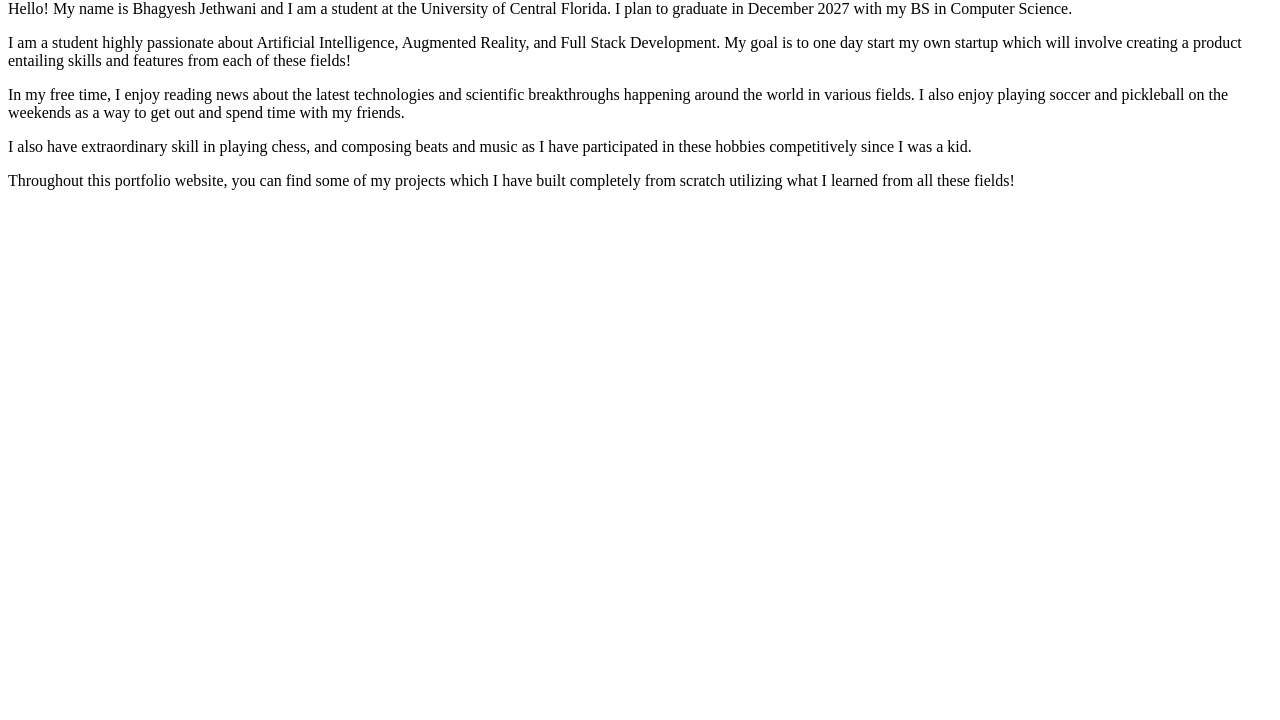
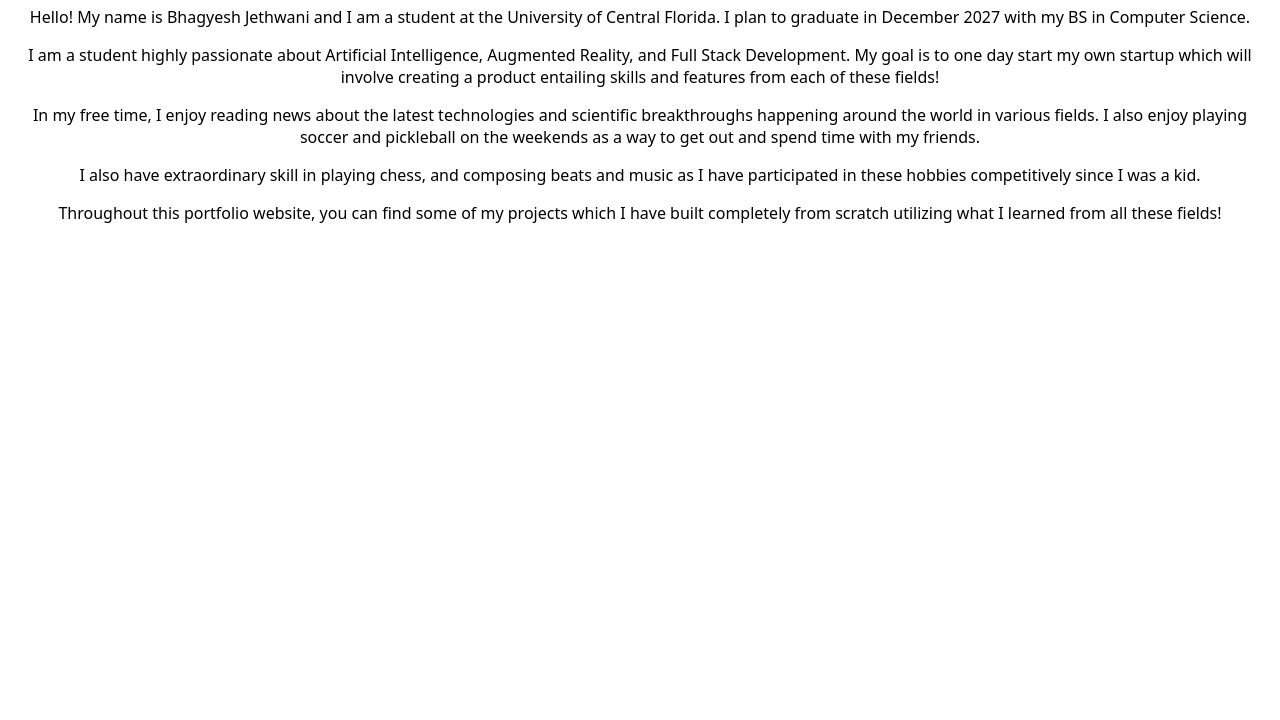
Before and after one commit to Babagesh/bhagyesh-portfolio, a plain HTML site: page aboutme.html in a window 1280 px wide. Shown: the part 80-800 px from the top of the page. Drawn offline with Linux system fonts and the light colour scheme.

Commit message:
basic css done

```diff
--- a/aboutme.css
+++ b/aboutme.css
@@ -1,3 +1,11 @@
+*{
+    font-family: system-ui, -apple-system, BlinkMacSystemFont, 'Segoe UI', Roboto, Oxygen, Ubuntu, Cantarell, 'Open Sans', 'Helvetica Neue', sans-serif;
+}
+
 h1{
     text-align: center;
 }
+
+.aboutme{
+    text-align:center;
+}
--- a/aboutme.html
+++ b/aboutme.html
@@ -7,11 +7,12 @@
 </head>
 <body>
     <h1> About Me!</h1>
-    <p> Hello! My name is Bhagyesh Jethwani and I am a student at the University of Central Florida. I plan to graduate in December 2027 with my BS in Computer Science.</p>
-    <p>I am a student highly passionate about Artificial Intelligence, Augmented Reality, and Full Stack Development. My goal is to one day start my own startup which will involve creating a product entailing skills and features from each of these fields!</p>
-    <p>In my free time, I enjoy reading news about the latest technologies and scientific breakthroughs happening around the world in various fields. I also enjoy playing soccer and pickleball on the weekends as a way to get out and spend time with my friends. </p>
-    <p>I also have extraordinary skill in playing chess, and composing beats and music as I have participated in these hobbies competitively since I was a kid.</p>
-    <p>Throughout this portfolio website, you can find some of my projects which I have built completely from scratch utilizing what I learned from all these fields!</p>
-
+    <div class = "aboutme">
+        <p> Hello! My name is Bhagyesh Jethwani and I am a student at the University of Central Florida. I plan to graduate in December 2027 with my BS in Computer Science.</p>
+        <p>I am a student highly passionate about Artificial Intelligence, Augmented Reality, and Full Stack Development. My goal is to one day start my own startup which will involve creating a product entailing skills and features from each of these fields!</p>
+        <p>In my free time, I enjoy reading news about the latest technologies and scientific breakthroughs happening around the world in various fields. I also enjoy playing soccer and pickleball on the weekends as a way to get out and spend time with my friends. </p>
+        <p>I also have extraordinary skill in playing chess, and composing beats and music as I have participated in these hobbies competitively since I was a kid.</p>
+        <p>Throughout this portfolio website, you can find some of my projects which I have built completely from scratch utilizing what I learned from all these fields!</p>
+    </div>
 </body>
 </html>
```
